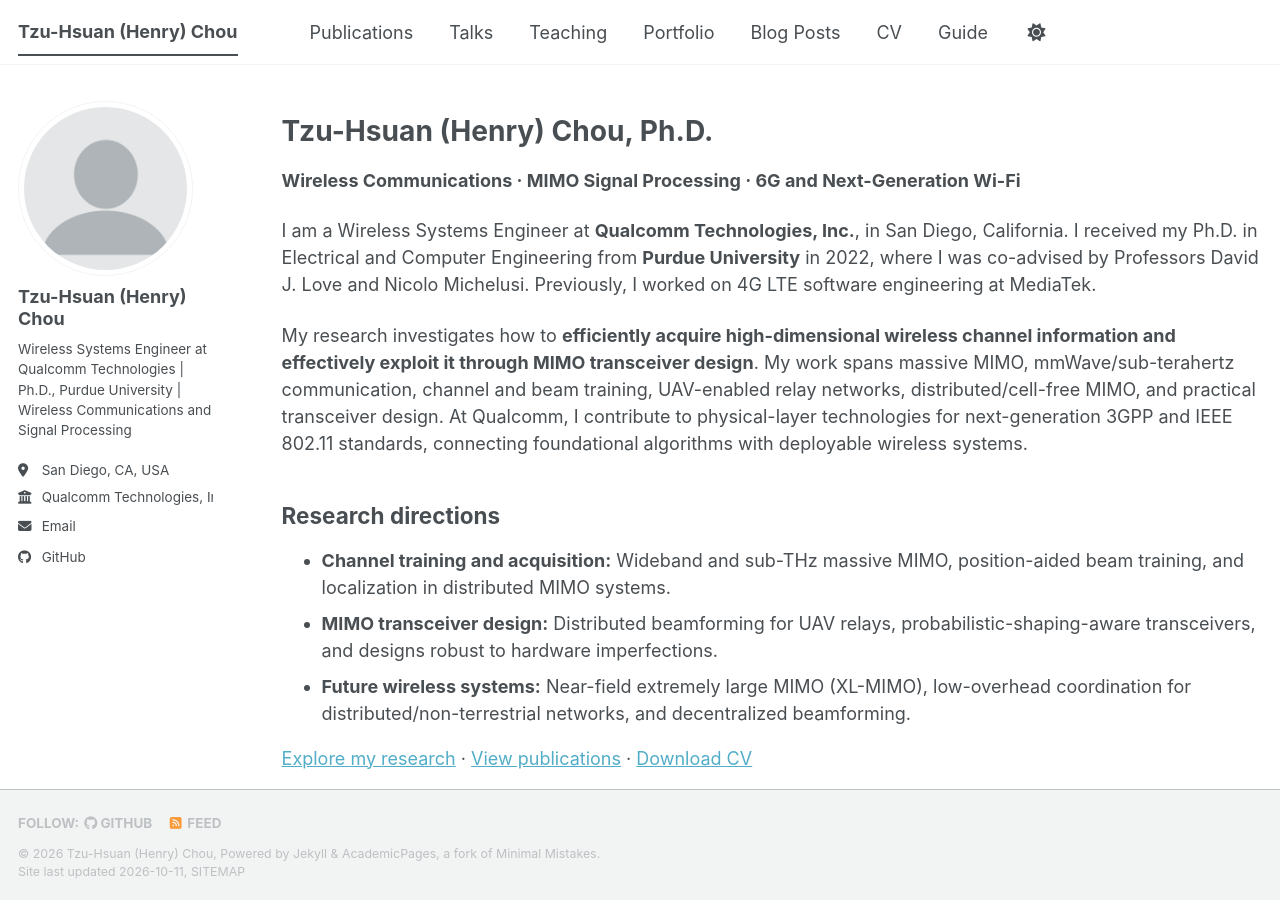
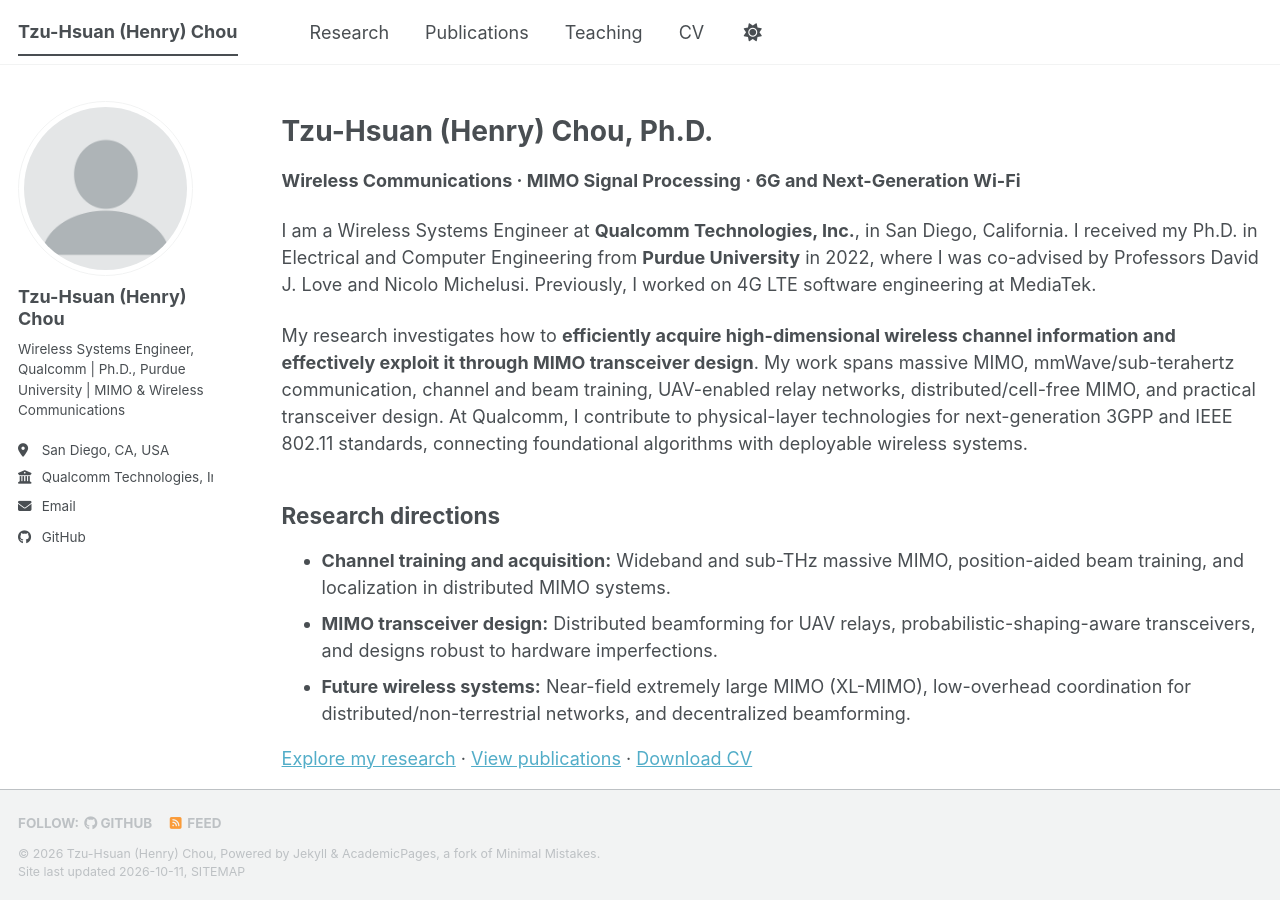
Before and after one commit to tzuhsuanhenrychou/tzuhsuanhenrychou.github.io, a Jekyll site: the page built from _pages/about.md, in a window 1280 px wide and 900 px high. Built offline with Jekyll 4.4.1, drawn with Linux system fonts in a browser that asks for light colours; a style sheet for code colours, icons or effects is not loaded.

```diff
--- a/_config.yml
+++ b/_config.yml
@@ -5,7 +5,7 @@ site_theme: "default"
 title: "Tzu-Hsuan (Henry) Chou"
 title_separator: "-"
 name: &name "Tzu-Hsuan (Henry) Chou"
-description: &description "Research in wireless communications, MIMO, signal processing, 6G and Wi-Fi"
+description: &description "Wireless communications, channel acquisition, MIMO transceiver design, 6G and Wi-Fi"
 url: "https://tzuhsuanhenrychou.github.io"
 baseurl: ""
 repository: "tzuhsuanhenrychou/tzuhsuanhenrychou.github.io"
@@ -14,7 +14,7 @@ author:
   avatar: "profile.png" # Replace images/profile.png with your own photo later
   name: "Tzu-Hsuan (Henry) Chou"
   pronouns:
-  bio: "Wireless Systems Engineer at Qualcomm Technologies | Ph.D., Purdue University | Wireless Communications and Signal Processing"
+  bio: "Wireless Systems Engineer, Qualcomm | Ph.D., Purdue University | MIMO & Wireless Communications"
   location: "San Diego, CA, USA"
   employer: "Qualcomm Technologies, Inc."
   uri:
```
Also changed, not shown: _data/navigation.yml (+2 -26 lines), 1 other file.
